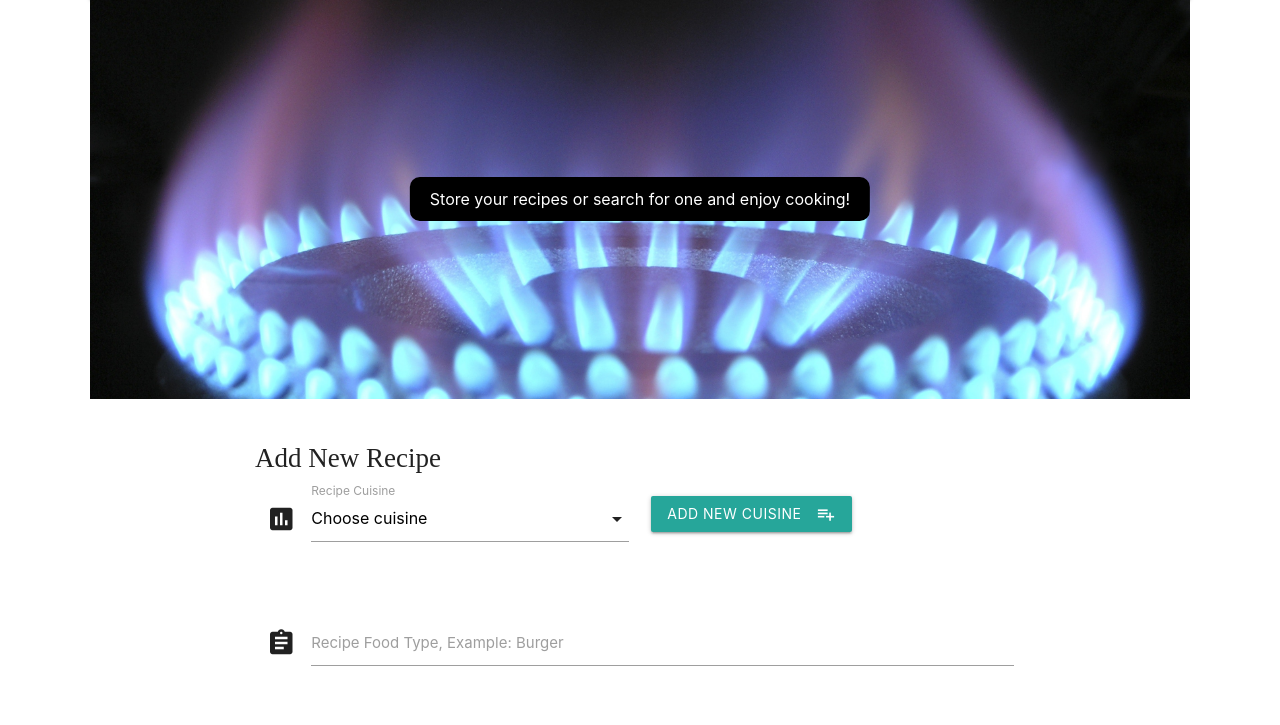
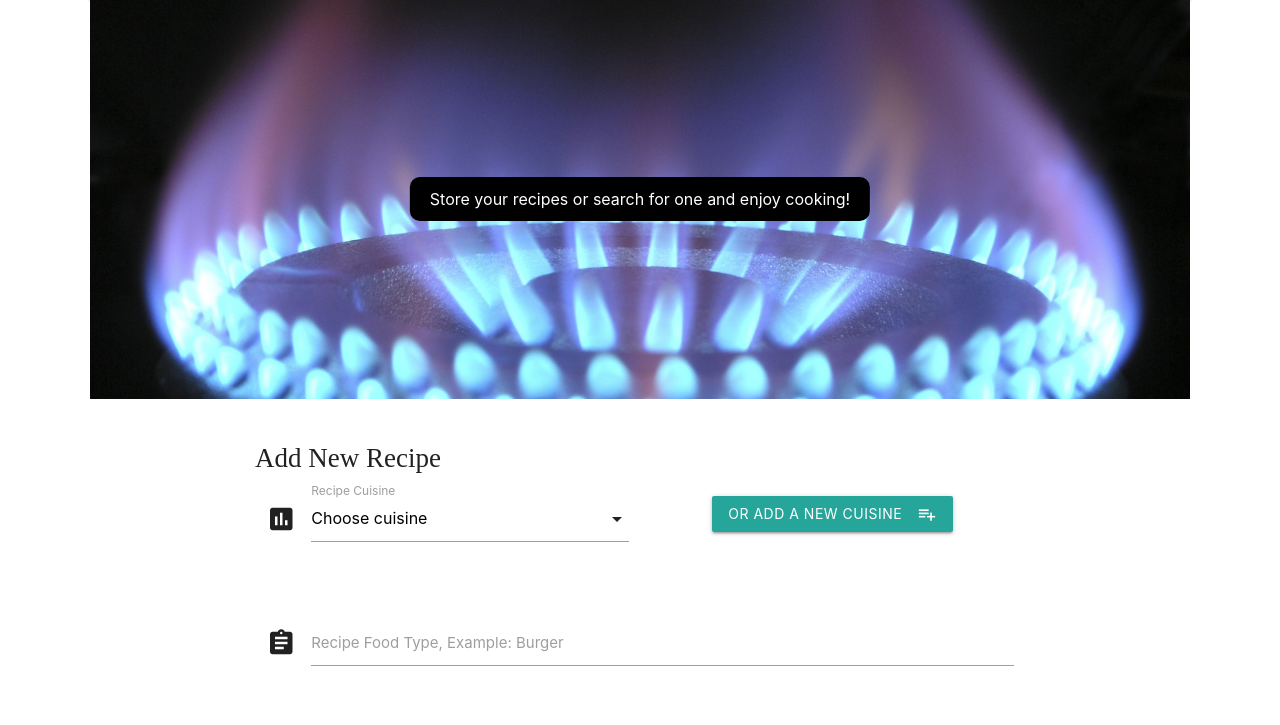
Before and after one commit to Tariqalrehily/whatocook, a Flask app: page /add_recipe in a window 1280 px wide. Shown: the part 65-790 px from the top of the page. Run offline with Flask 2, Linux system fonts and the light colour scheme; data that the repository does not hold is empty; some libraries are stand-ins or nearby versions.

Commit message:
Fixed col -width- for cuisine field in add recipe page

```diff
--- a/templates/addrecipe.html
+++ b/templates/addrecipe.html
@@ -5,7 +5,7 @@
 <!-- Add recipe form to post to manago db  collection recipes  -->
     <form action="{{ url_for('insert_recipe') }}" method="POST" class="col s12">
       <div class="row">
-        <div class="input-field col s6">
+        <div class="input-field col s12 m6">
           <i class="material-icons prefix">poll</i>
           <select id="recipe_cuisine" name="recipe_cuisine">
             <option value="" disabled selected>Choose cuisine</option>
@@ -17,9 +17,9 @@
           </select>
           <label>Recipe Cuisine</label>
           </div>
-            <div class="input-field col s6">
+            <div class="input-field col s12 m6 center">
               <a href="{{url_for('add_cuisine')}}" class="waves-effect waves-light btn">
-                <i class="material-icons right">playlist_add</i>Add New Cuisine</a>
+                <i class="material-icons right">playlist_add</i>Or add a New Cuisine</a>
             </div>
         </div>
       </div>
```
